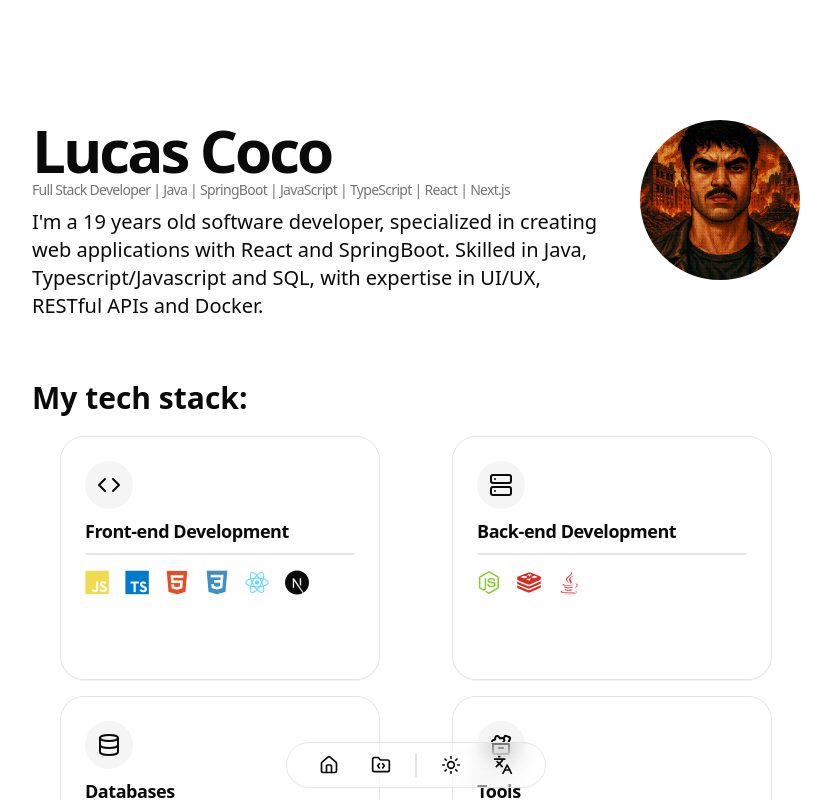
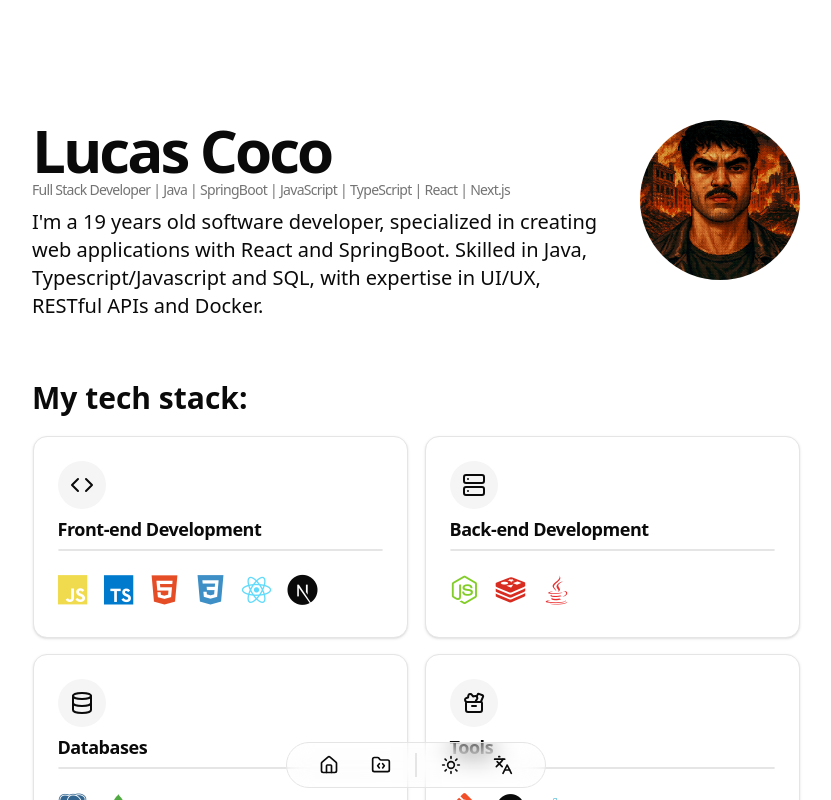
Before and after one commit to coco-lucas/portifolio, a React (Vite) app: page / in a window 1280 px wide. Shown: the top 800 px of the page, without its empty margins (224-1055 px from the left). Built offline with nearby package versions, Linux system fonts and the light colour scheme.

Commit message:
style: stack card now uses the shadc card component

```diff
--- a/src/App.tsx
+++ b/src/App.tsx
@@ -15,10 +15,7 @@ export default function App() {
         <header className="flex flex-row justify-center">
           <div className="mr-10 flex-1">
             <nav>
-              <h1
-                className="text-6xl font-bold tracking-tighter text-left"
-                id="header"
-              >
+              <h1 className="text-6xl font-bold tracking-tighter text-left" id="header">
                 Lucas Coco
               </h1>
             </nav>
--- a/src/components/tech-stack.tsx
+++ b/src/components/tech-stack.tsx
@@ -2,8 +2,8 @@ import { Code, Database, Server, ToolCase } from "lucide-react";
 import StackCard from "./ui/stack-card";
 import { useTranslation } from "react-i18next";
 
-export default function TechStack(){
-  const {t} = useTranslation();
+export default function TechStack() {
+  const { t } = useTranslation();
 
   return (
     <div className='grid grid-cols-2 gap-4 justify-items-center'>
--- a/src/components/ui/stack-card.tsx
+++ b/src/components/ui/stack-card.tsx
@@ -1,24 +1,28 @@
+import { Card, CardContent, CardHeader, CardTitle } from "./card";
+
 interface CardProps {
   icon: SVGAElement | any;
   stackName: string;
-  techIcons: string[]
-};
+  techIcons: string[];
+}
 
 export default function StackCard({ icon, stackName, techIcons }: CardProps) {
-  return(
-    <div className="bg-(--card) flex flex-col items-baseline rounded-3xl border border-(--border) py-6 px-6 shadow-2xs gap-2 min-w-[320px] min-h-[244px] min max-w-[300px]">
+  return (
+    <Card className="min-w-[375px] min-h-[190px] max-w-[350px]">
+      <CardHeader>
         <div className="flex items-center justify-center bg-(--muted) min-h-12 min-w-12 w-fit rounded-full">
           {icon}
         </div>
-      <h4>{stackName}</h4>
-    <div className="w-full flex justify-center mb-2">
+        <CardTitle className="font-bold text-lg tracking-tight">{stackName}</CardTitle>
         <hr className="border-1 border-(--border) w-full rounded-full" />
-    </div>
-    <div className="flex flex-row flex-wrap gap-4 justify-baseline items-flex-start w-full text-2xl">
+      </CardHeader>
+      <CardContent className="w-full flex justify-baseline mb-2">
+        <div className="flex flex-row justify-baseline  gap-4 text-3xl">
           {techIcons.map((iconClass, idx) => (
             <i key={idx} className={iconClass}></i>
           ))}
         </div>
-    </div>
-  )
-};
+      </CardContent>
+    </Card>
+  );
+}
```
Lines whose indentation alone changed are shown as unchanged.
